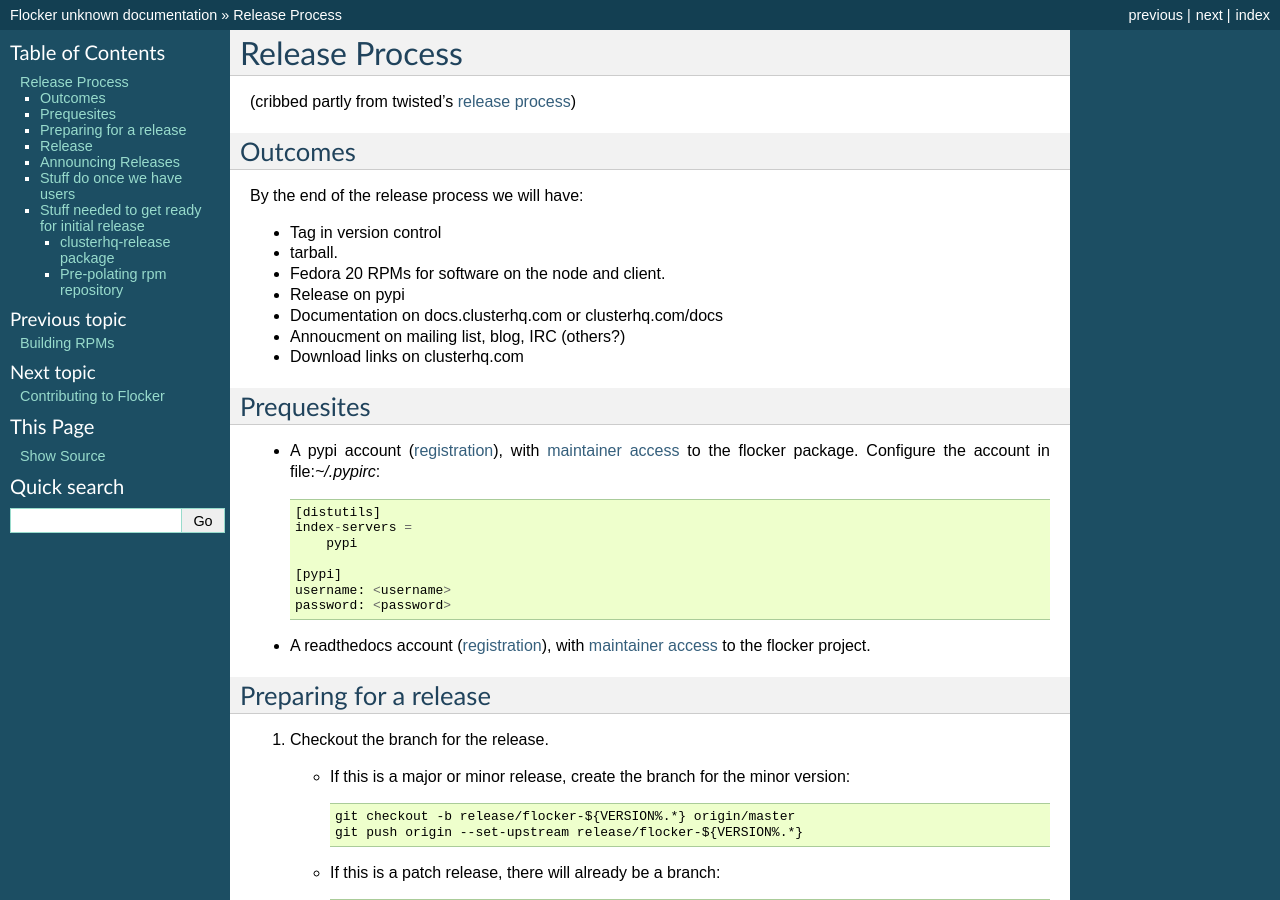
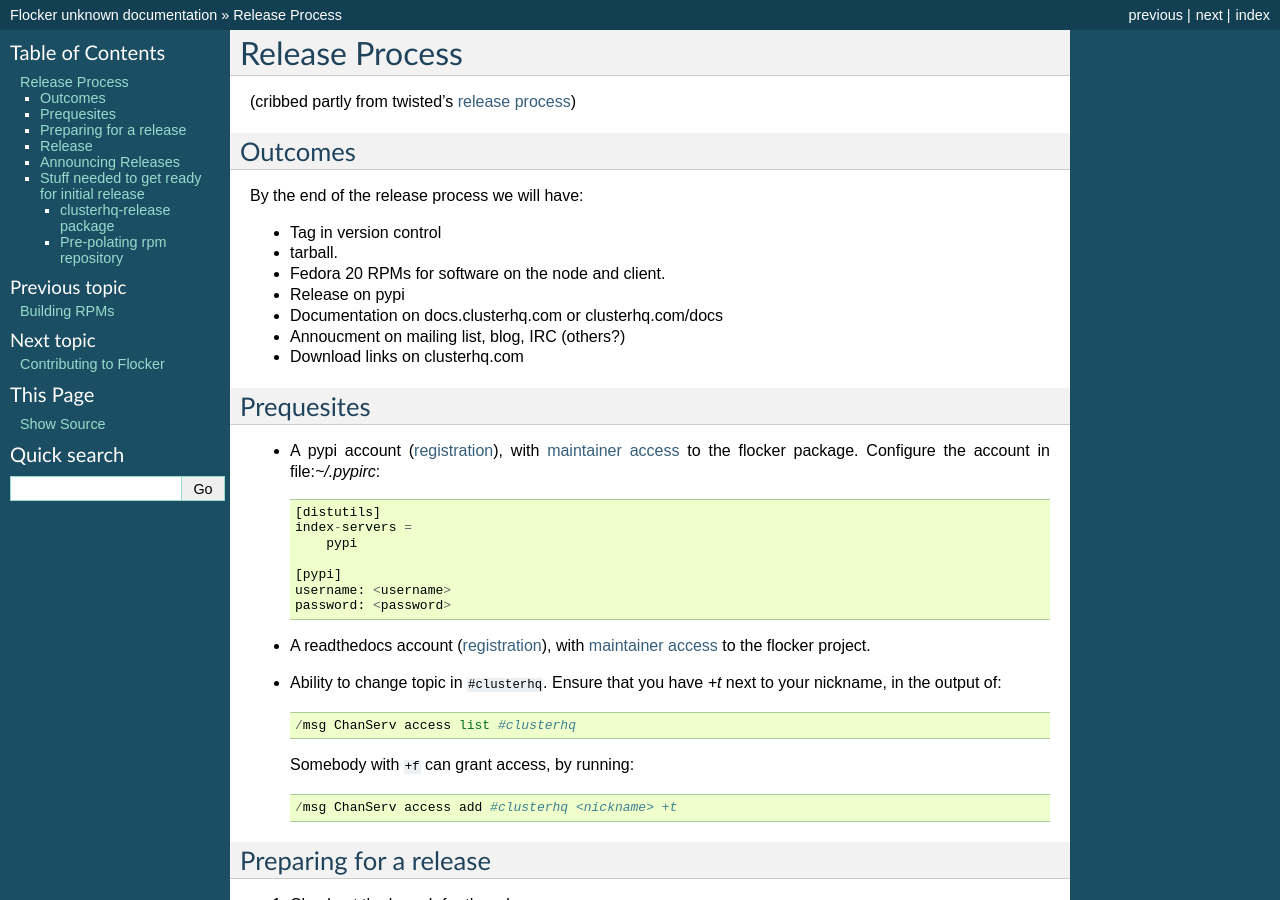
Before and after one commit to ClusterHQ/flocker, a Sphinx documentation site: the page built from docs/release-process.rst, in a window 1280 px wide and 900 px high. Built offline with Sphinx 7.4.7, drawn with Linux system fonts in a browser that asks for light colours; some of the changed text lies outside the part shown.

Commit message:
Document IRC reqs.

```diff
--- a/docs/release-process.rst
+++ b/docs/release-process.rst
@@ -34,6 +34,15 @@
 
 - A readthedocs account (`registration <https://readthedocs.org/accounts/register/>`__),
   with `maintainer access <https://readthedocs.org/dashboard/flocker/users/>`__ to the flocker project.
+
+- Ability to change topic in ``#clusterhq``.
+  Ensure that you have `+t` next to your nickname, in the output of::
+
+     /msg ChanServ access list #clusterhq
+
+  Somebody with ``+f`` can grant access, by running::
+
+     /msg ChanServ access add #clusterhq <nickname> +t
 
 Preparing for a release
 -----------------------
@@ -114,15 +123,6 @@
   XXX We need a page with the download links first.
 
 
-Stuff do once we have users
----------------------------
-Do prereleases
-
-GPG Signing Key?
-
-
-
-
 Stuff needed to get ready for initial release
 ---------------------------------------------
 
```
